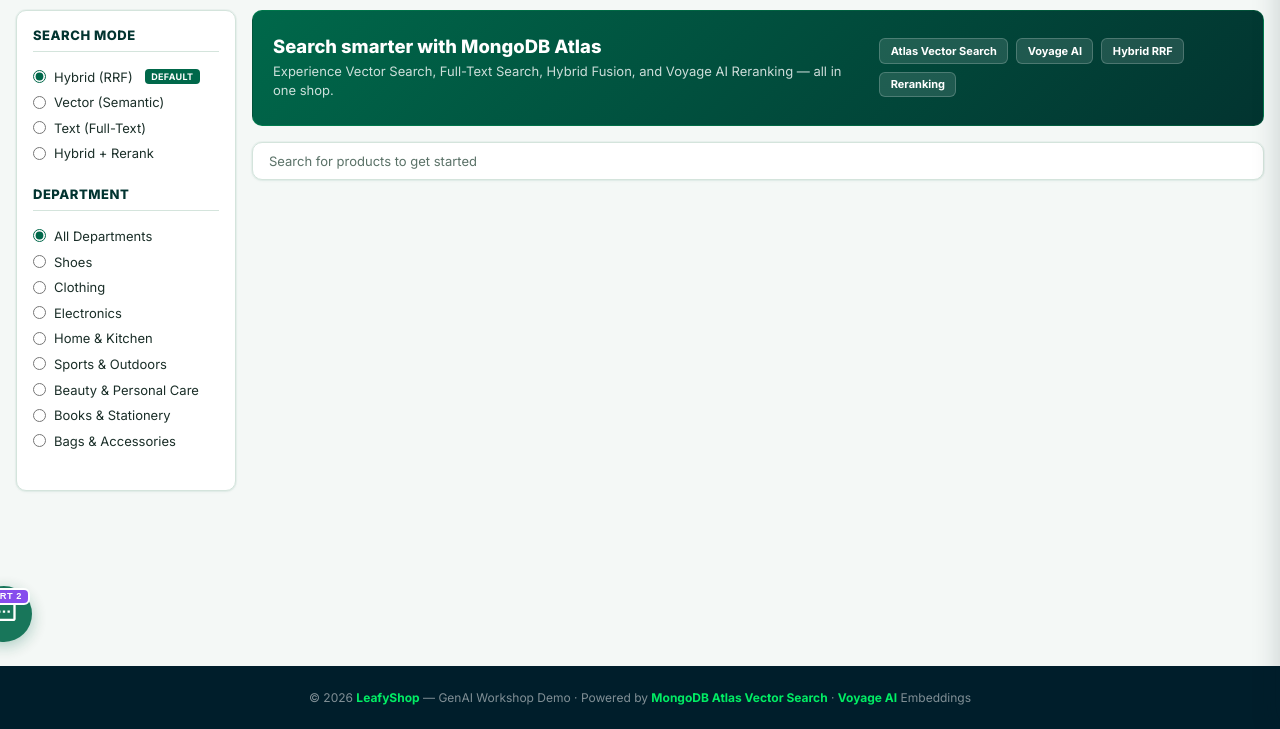
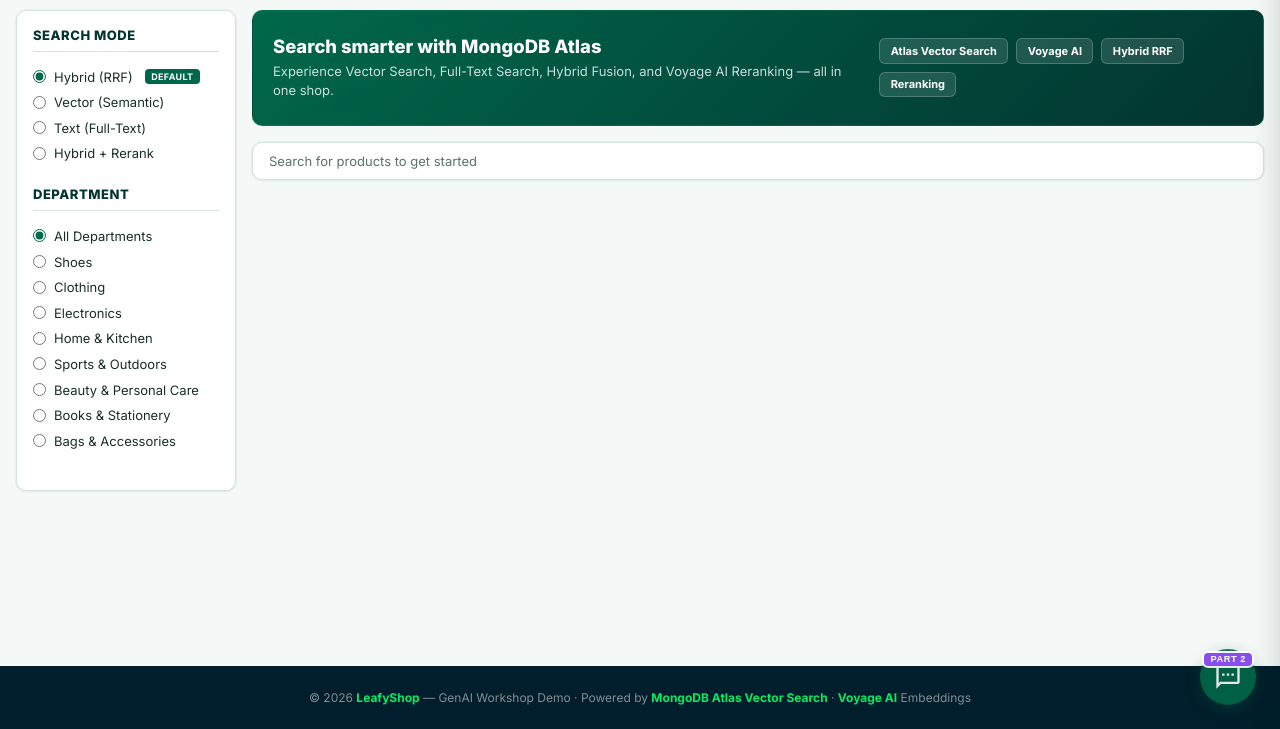
Before and after one commit to ycyeo-mongodb/MongoDB_GenAI_Workshop, a plain HTML site: page static/index.html in a window 1280 px wide. Shown: the part 71-800 px from the top of the page. Drawn offline with Linux system fonts and the light colour scheme.

Commit message:
Fix chat FAB positioning when feature-locked
The .advanced-locked rule was setting 'position: relative' on every
locked element, which overrode .chat-fab's 'position: fixed; bottom;
right' and dropped the FAB into normal document flow (appearing on
the left / top of the page instead of floating bottom-right).

Exclude .chat-fab and .chat-panel from the 'position: relative' part
of the lock rule. Both already have 'position: fixed' which is a
positioning context, so the ::after 'PART 2' badge still anchors
against them correctly.

```diff
--- a/static/index.html
+++ b/static/index.html
@@ -729,7 +729,10 @@
        PART 1 FEATURE LOCK — marks Advanced-only features and the
        modal that explains they live in the Advanced workshop.
        ============================================================ */
-    .advanced-locked { position: relative; opacity: 0.8; }
+    /* Apply position: relative only to elements that aren't already positioned,
+       so we don't override .chat-fab's `position: fixed` bottom-right placement. */
+    .advanced-locked { opacity: 0.8; }
+    .advanced-locked:not(.chat-fab):not(.chat-panel) { position: relative; }
     .advanced-locked::after {
       content: "PART 2";
       position: absolute;
```
